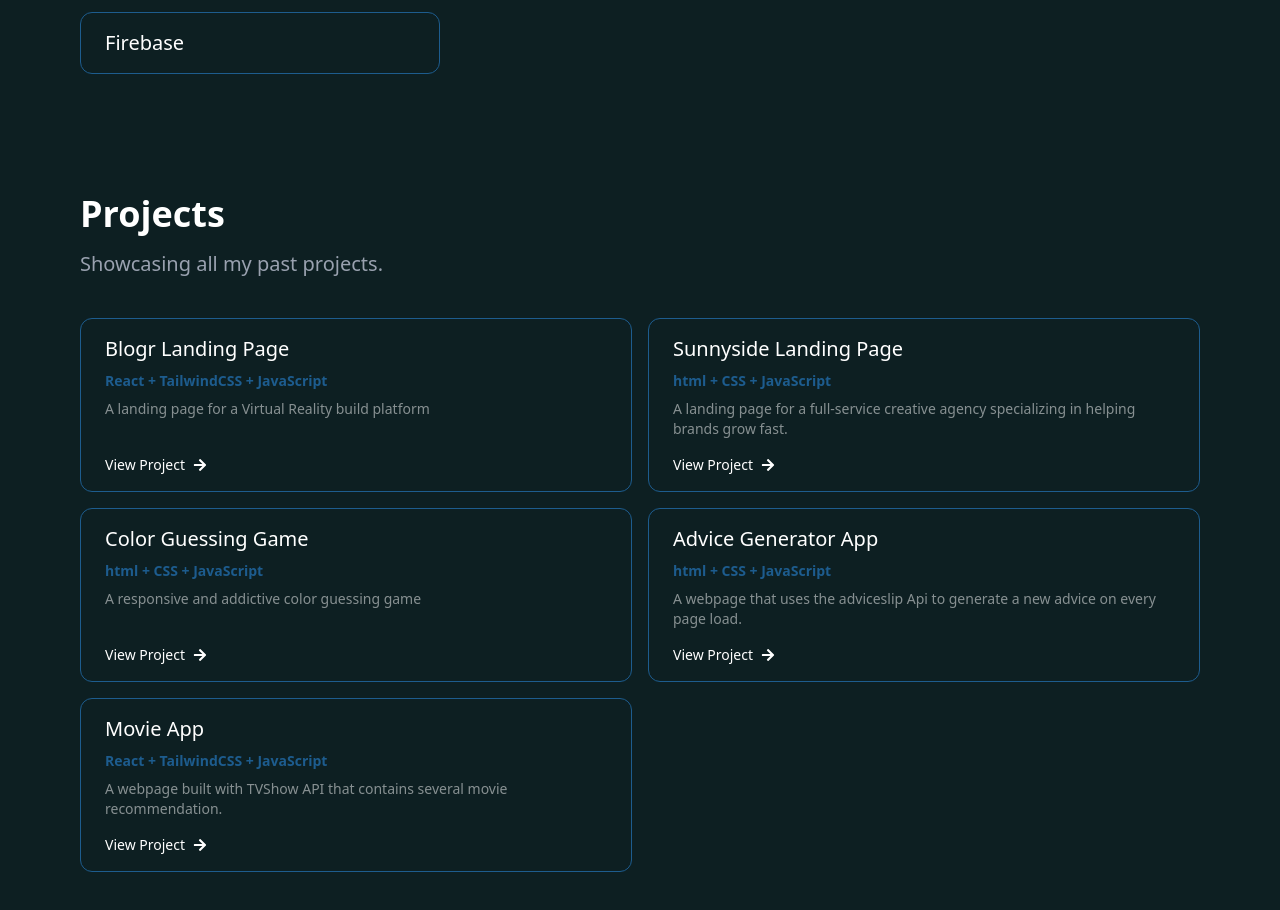
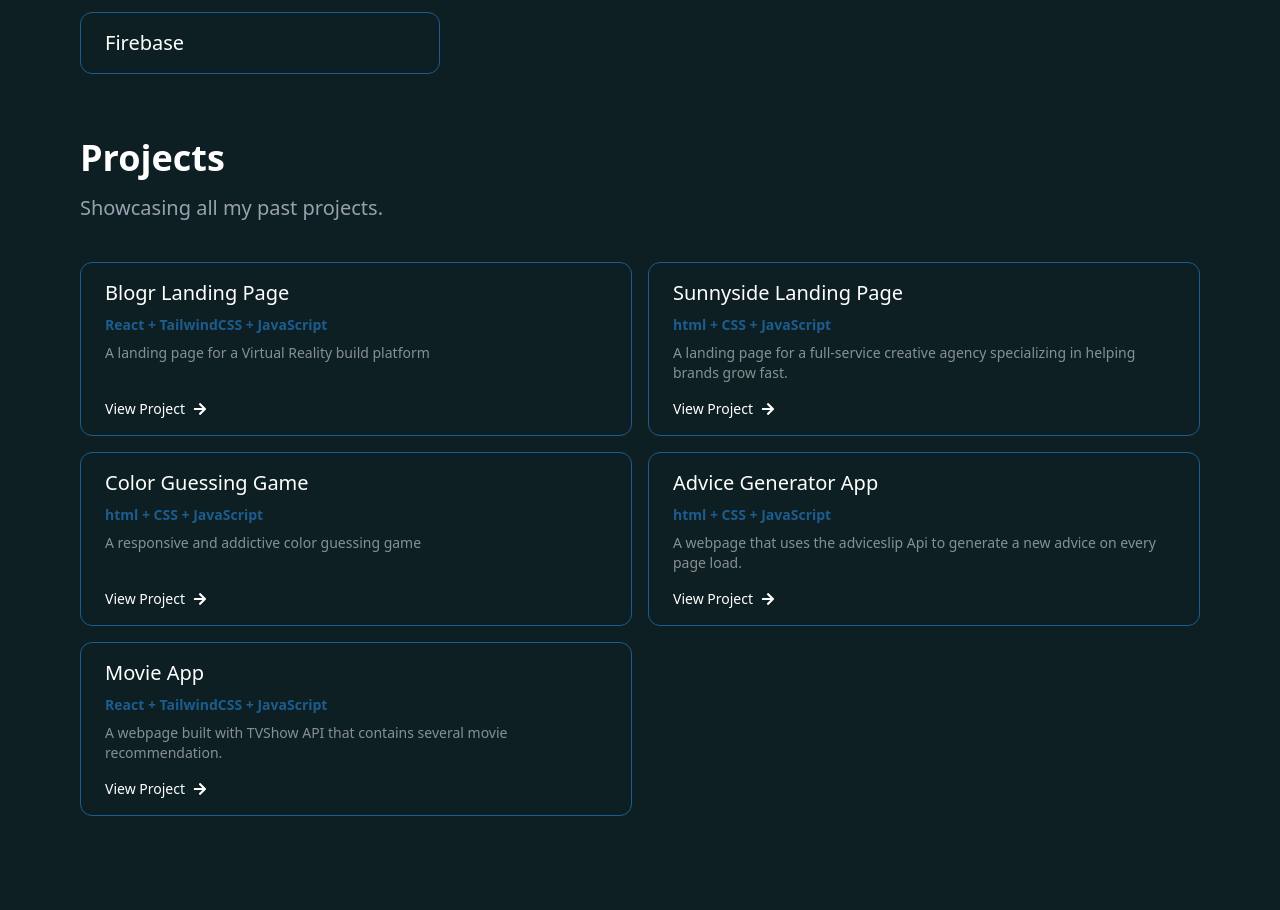
Before and after one commit to Jaymi-01/portfolio-2.0, a React (Vite) app: page / in a window 1280 px wide. Shown: the part 940-1850 px from the top of the page. Built offline with nearby package versions, Linux system fonts and the light colour scheme.

Commit message:
finished

```diff
--- a/src/components/Project.jsx
+++ b/src/components/Project.jsx
@@ -23,7 +23,7 @@ const itemVariants = {
 
 const Project = () => {
   return (
-    <div className="mt-14">
+    <div>
       <motion.h1
         className="text-3xl md:text-4xl font-bold"
         initial={{ opacity: 0, x: -100 }} // start hidden & left
@@ -37,7 +37,7 @@ const Project = () => {
         className="mt-4 text-gray-400 text-lg md:text-xl"
         initial={{ opacity: 0, y: 20 }} // start hidden & below
         whileInView={{ opacity: 1, y: 0 }} // slide in to normal position
-        viewport={{ once: true }} // run only once when in view
+        viewport={{ once: false, amount: 0.3 }} // run only once when in view
         transition={{ duration: 1, ease: "easeOut" }} // smooth slide
       >
         Showcasing all my past projects.
```
